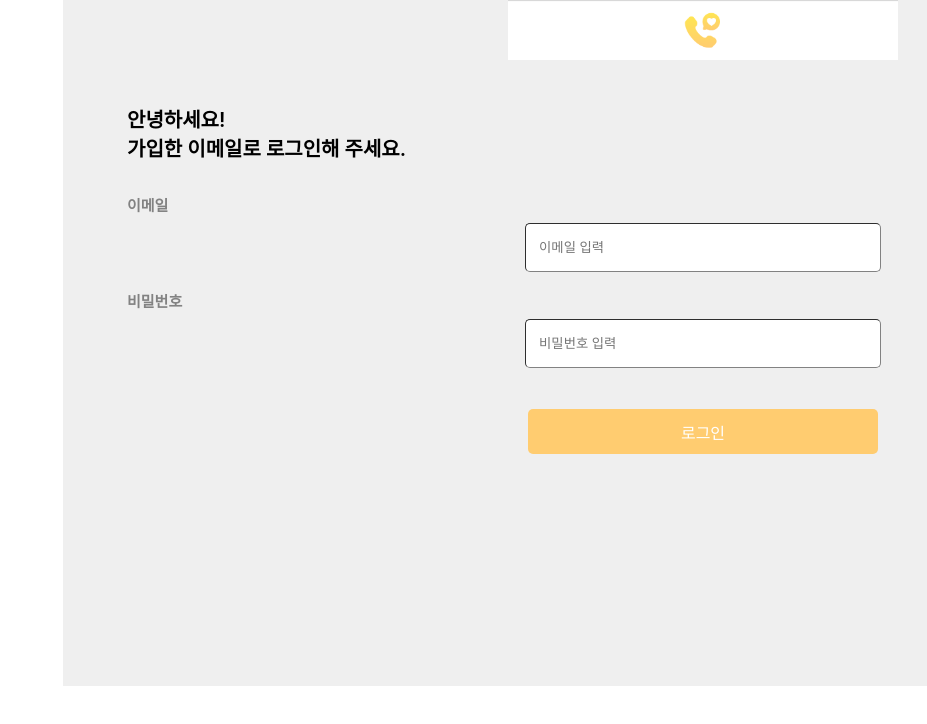
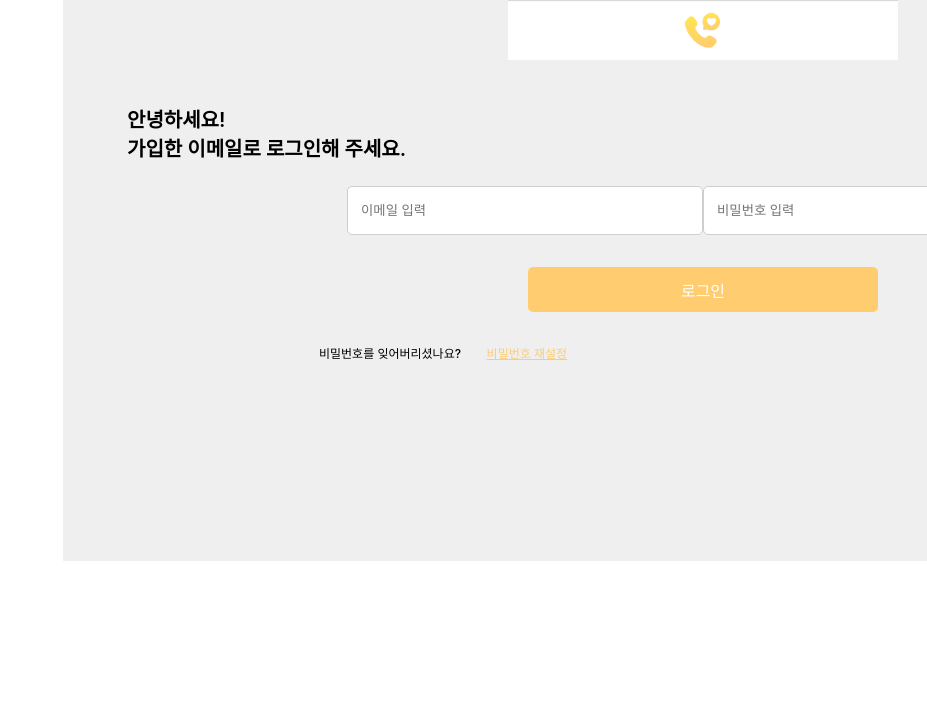
Before and after one commit to Likelion-at-SMWU-11th/SendMyHeart-Client, a React (Create React App) app: page /login in a window 1280 px wide. Shown: the top 724 px of the page, without its empty margins (353-1280 px from the left). Built offline with nearby package versions, Linux system fonts and the light colour scheme.

Commit message:
[feat] Login 구현

```diff
--- a/src/pages/Login.jsx
+++ b/src/pages/Login.jsx
@@ -27,21 +27,33 @@ const Txt = styled.div`
   text-align: left;
 `;
 
-const SignTxt = styled.div`
-  color: #828282;
-  font-size: 15px;
-  font-weight: 600;
-  padding: 1vh 5vw 1vh;
-  text-align: left;
-`;
-
 const SignInput = styled.input`
   height: 45px;
   width: 350px;
-  margin-bottom: 9.52px;
+  //margin-bottom: 1vh;
   border-radius: 5px;
   border-width: 1px;
-  border-color: #828282; //border 색상 아래만 적용 안 됨
+  border-style: solid;
+  border-color: #cecece;
+`;
+
+const Info = styled.div`
+  font-weight: 500;
+  font-size: 12px;
+  align-items: center;
+  text-align: center;
+  margin-left: 20vw;
+  float: left;
+`;
+
+const SetPwd = styled.div`
+  font-weight: 500;
+  font-size: 12px;
+  color: #ffcc70;
+  margin-left: 2vw;
+  float: right;
+  text-decoration: underline;
+  cursor: pointer;
 `;
 
 const Login = () => {
@@ -78,6 +90,10 @@ const Login = () => {
     }
   };
 
+  const goToPwdResetPage = () => {
+    navigate('/'); //다음 페이지
+  };
+
   const onSubmit = (event) => {
     event.preventDefault();
     if (!isEmail) {
@@ -94,8 +110,6 @@ const Login = () => {
       <Txt>
         안녕하세요! <br /> 가입한 이메일로 로그인해 주세요.
       </Txt>
-      <div>
-        <SignTxt>이메일</SignTxt>
       <SignInput
         id="email"
         name="email"
@@ -104,7 +118,6 @@ const Login = () => {
         type="email"
         placeholder="   이메일 입력"
       />
-        <SignTxt>비밀번호</SignTxt>
       <SignInput
         id="password"
         name="password"
@@ -113,7 +126,10 @@ const Login = () => {
         placeholder="   비밀번호 입력"
       />
       <Button title="로그인" onClick={onSubmit} />
-      </div>
+      <Info>
+        비밀번호를 잊어버리셨나요?{' '}
+        <SetPwd onClick={goToPwdResetPage}>비밀번호 재설정</SetPwd>
+      </Info>
     </Wrapper>
   );
 };
```
Lines whose indentation alone changed are shown as unchanged.
